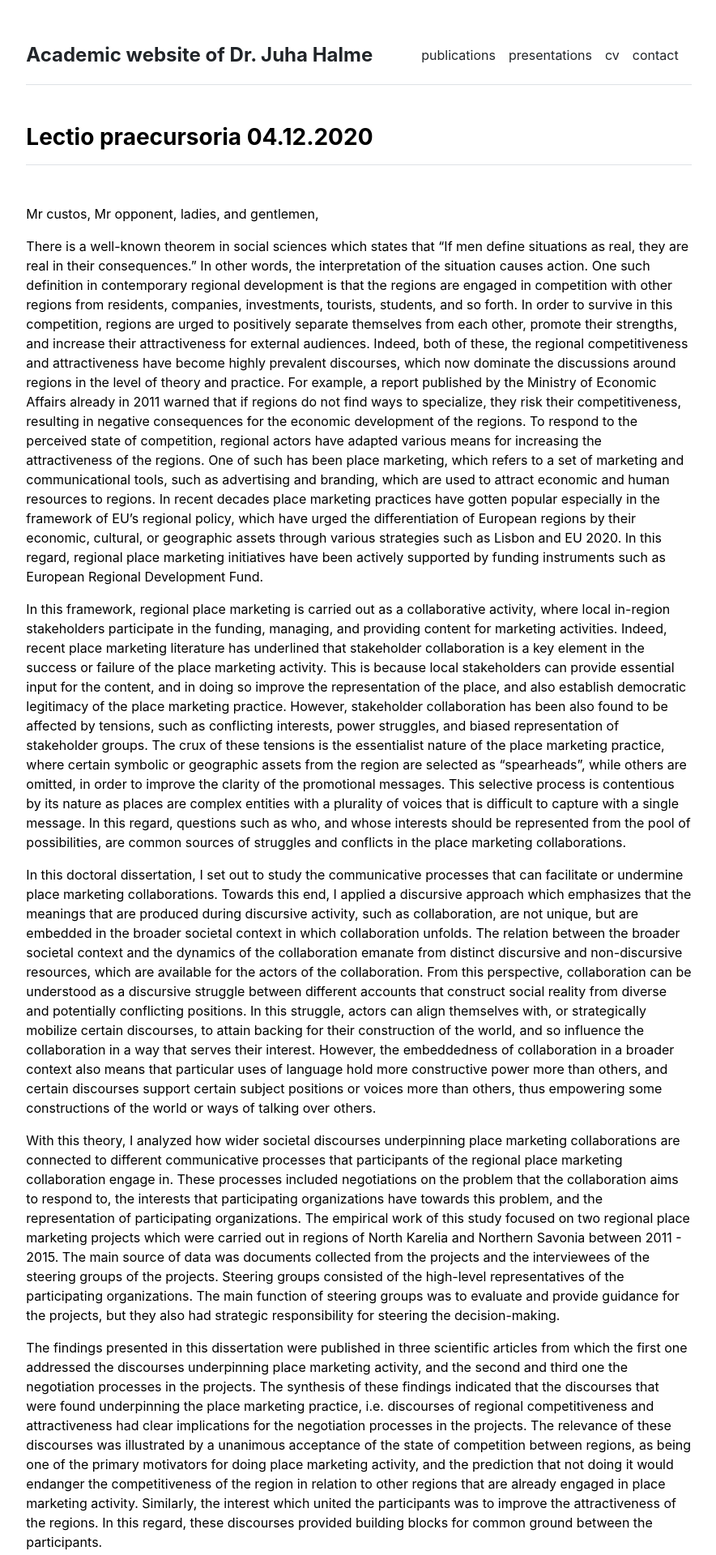
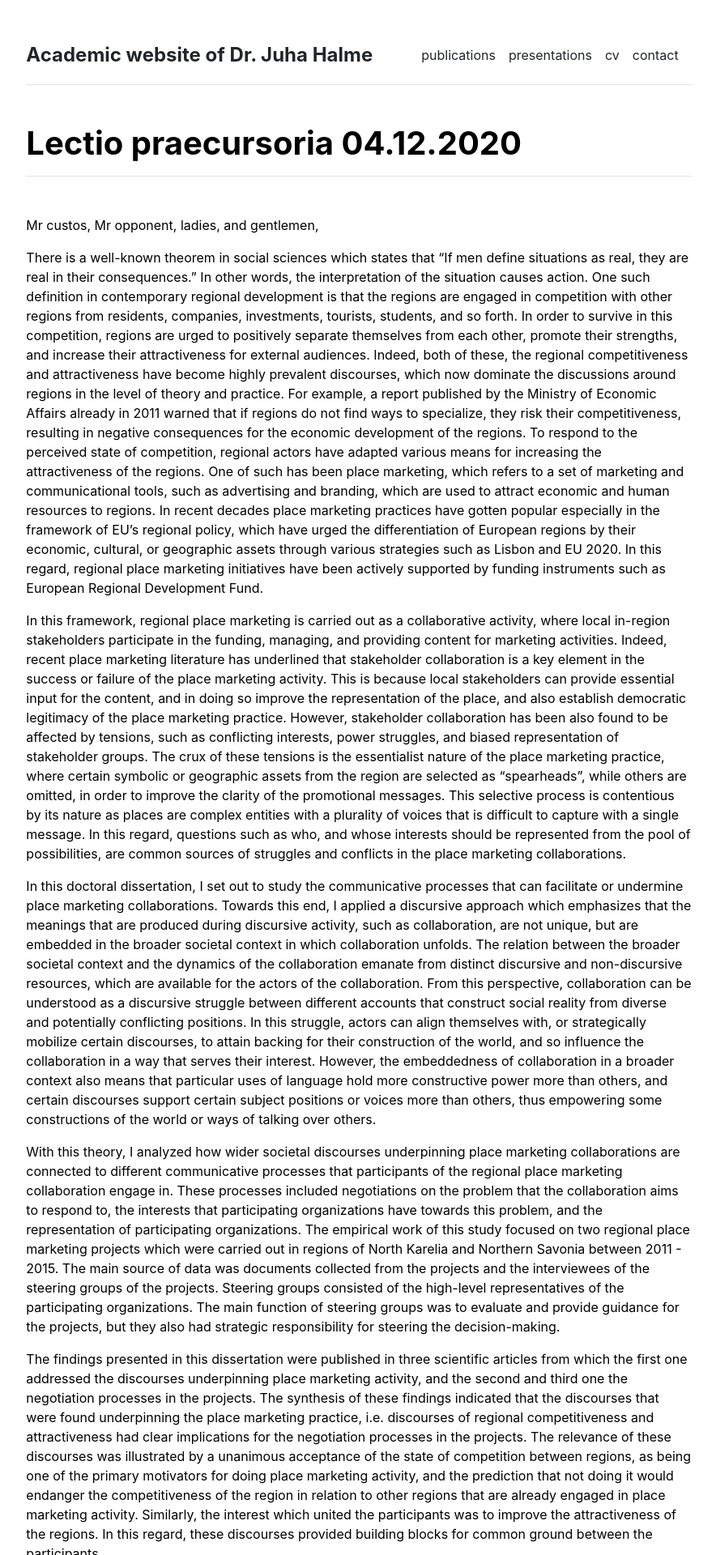
Before and after one commit to juhahalme/academicprofile, a Jekyll site: the page built from presentations/lectio-praecursoria.md, in a window 1280 px wide. Shown: the top 1920 px of the page at 81% size, without its empty margins (197-1081 px from the left). Built offline with Jekyll 4.4.1, drawn with Linux system fonts in a browser that asks for light colours.

Commit message:
Update page.html

```diff
--- a/_layouts/page.html
+++ b/_layouts/page.html
@@ -4,7 +4,7 @@
 
 <div class="row g-5 mb-5">
   <div class="col-md-12">
-    <h3 class="fw-bold border-bottom pb-3 mb-5">{{ page.title }}</h3>
+    <h1 class="fw-bold border-bottom pb-3 mb-5">{{ page.title }}</h1>
     {{ content }}
   </div>
 </div>
```
